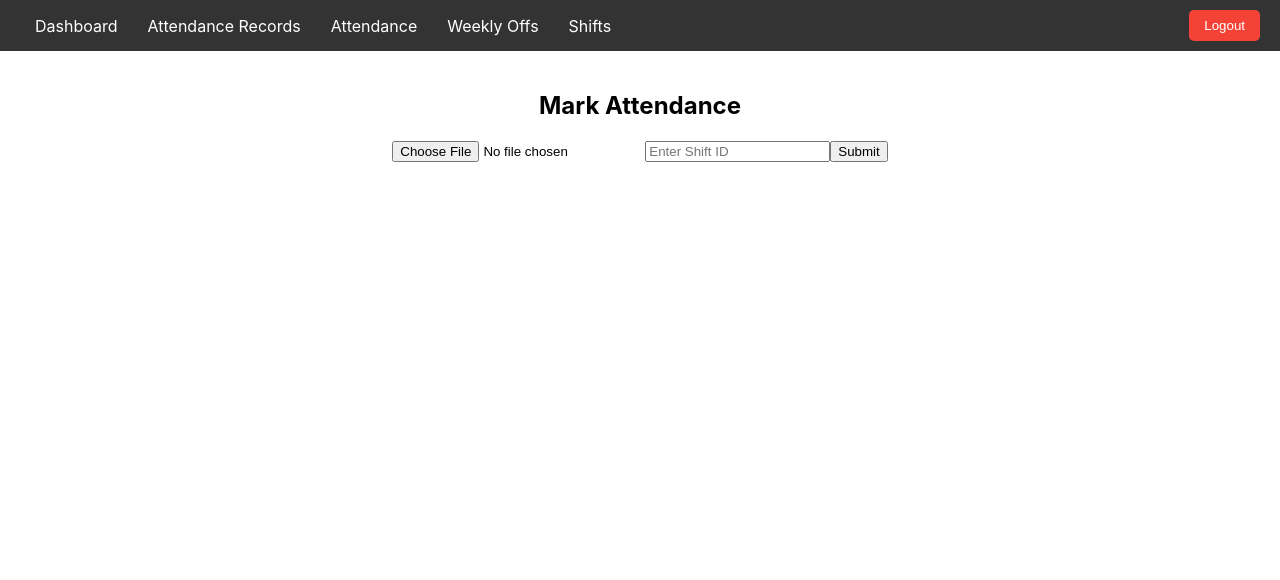
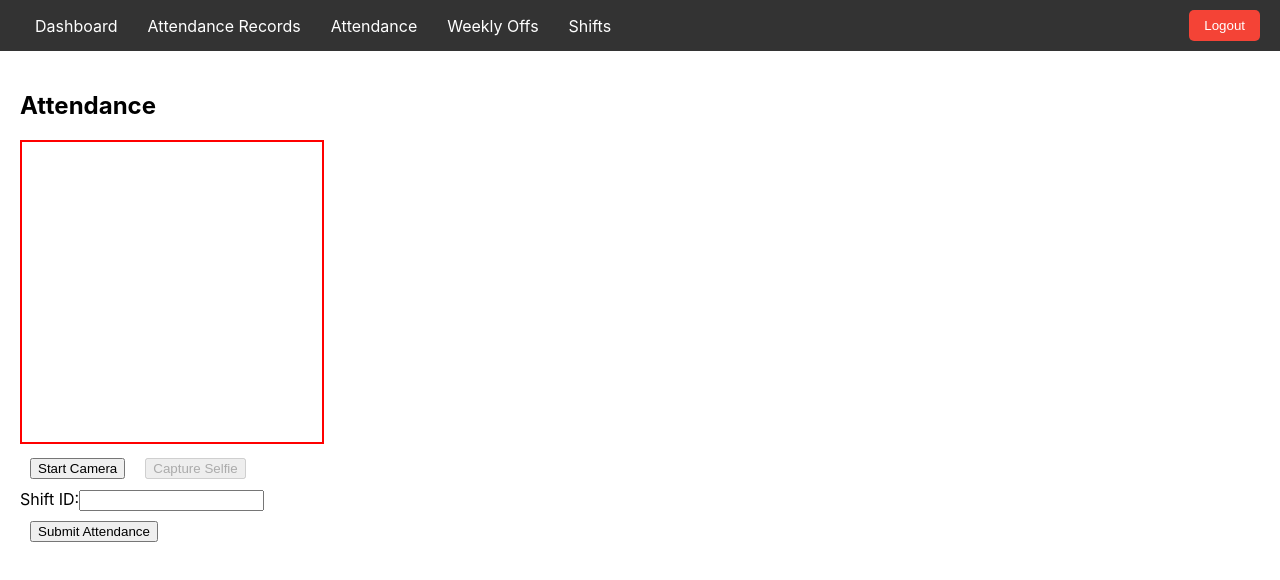
Before and after one commit to sid030599/attendance-frontend, a React (Create React App) app: page /attendance in a window 1280 px wide. Shown: the top 580 px of the page. Built offline with nearby package versions, Linux system fonts and the light colour scheme.

Commit message:
selfie changes

```diff
--- a/src/pages/Attendance.js
+++ b/src/pages/Attendance.js
@@ -1,53 +1,143 @@
-import React, { useState } from 'react';
+import React, { useRef, useState } from 'react';
 import axios from 'axios';
 
 const Attendance = () => {
-  const [image, setImage] = useState(null);
-  const [shiftId, setShiftId] = useState(''); // State for shift input
-  const [message, setMessage] = useState('');
+  const [image, setImage] = useState(null); // Holds the captured image as a File object
+  const [shiftId, setShiftId] = useState('');
+  const [cameraStarted, setCameraStarted] = useState(false); // Tracks whether the camera is active
+  const videoRef = useRef(null);
+  const canvasRef = useRef(null);
 
-  const handleImageUpload = async (e) => {
-    e.preventDefault();
+  const startCamera = () => {
+    console.log("Starting camera...");
+    navigator.mediaDevices
+      .getUserMedia({ video: true })
+      .then((stream) => {
+        videoRef.current.srcObject = stream;
+        videoRef.current.play();
+        setCameraStarted(true);
+      })
+      .catch((err) => {
+        console.error("Error accessing the camera: ", err);
+      });
+  };
+
+  const captureSelfie = () => {
+    const canvas = canvasRef.current;
+    const video = videoRef.current;
+
+    if (!video || !video.srcObject) {
+      alert("Camera not started. Please start the camera first.");
+      return;
+    }
+
+    canvas.width = video.videoWidth;
+    canvas.height = video.videoHeight;
+
+    const ctx = canvas.getContext('2d');
+    ctx.drawImage(video, 0, 0, canvas.width, canvas.height);
+
+    canvas.toBlob(
+      (blob) => {
+        if (blob) {
+          const timestamp = new Date().toISOString().replace(/[:.]/g, '-');
+          const file = new File([blob], `selfie_${timestamp}.jpg`, { type: 'image/jpeg' });
+          setImage(file);
+
+          // Stop the camera and clear video feed
+          const stream = video.srcObject;
+          const tracks = stream.getTracks();
+          tracks.forEach((track) => track.stop());
+          video.srcObject = null;
+          setCameraStarted(false);
+
+          console.log("Captured file:", file);
+          alert("Selfie captured successfully, and camera closed.");
+        } else {
+          console.error("Failed to capture image.");
+          alert("Failed to capture selfie. Please try again.");
+        }
+      },
+      'image/jpeg',
+      1.0
+    );
+  };
+
+  const submitAttendance = async () => {
+    if (!image || !shiftId) {
+      alert("Please capture a selfie and select a shift.");
+      return;
+    }
+
     const formData = new FormData();
+    formData.append('shift', shiftId);
     formData.append('image', image);
-    formData.append('shift', shiftId); // Send the shift ID along with the image
 
     try {
       const token = localStorage.getItem('accessToken');
-      const response = await axios.post('http://127.0.0.1:8000/api/attendance/records/', formData, {
+      const response = await axios.post(
+        'http://127.0.0.1:8000/api/attendance/records/',
+        formData,
+        {
           headers: {
-          Authorization: `Bearer ${token}`,
+            'Authorization': `Bearer ${token}`,
             'Content-Type': 'multipart/form-data',
           },
-      });
-      setMessage('Attendance marked successfully!');
+        }
+      );
+      alert("Attendance submitted successfully!");
     } catch (err) {
-      setMessage('Failed to mark attendance.');
+      console.error("Error submitting attendance: ", err);
+      alert("Failed to submit attendance.");
     }
   };
 
   return (
-    <center>
     <div>
-        <h2>Mark Attendance</h2>
-        <form onSubmit={handleImageUpload}>
+      <h2>Attendance</h2>
+      <div>
+        {/* Display either video feed or captured image */}
+        {image ? (
+          <img
+            src={URL.createObjectURL(image)}
+            alt="Captured Selfie"
+            style={{ width: '300px', height: '300px', border: '2px solid green' }}
+          />
+        ) : (
+          <video
+            ref={videoRef}
+            style={{ width: '300px', height: '300px', border: '2px solid red' }}
+          ></video>
+        )}
+        <canvas ref={canvasRef} style={{ display: 'none' }}></canvas>
+      </div>
+      <button
+        style={{ margin: '10px' }}
+        onClick={startCamera}
+        disabled={cameraStarted || image} // Disable if camera is active or an image is captured
+      >
+        Start Camera
+      </button>
+      <button
+        style={{ margin: '10px' }}
+        onClick={captureSelfie}
+        disabled={!cameraStarted} // Disable if camera is inactive
+      >
+        Capture Selfie
+      </button>
+      <div>
+        <label htmlFor="shift">Shift ID:</label>
         <input
-            type="file"
-            onChange={(e) => setImage(e.target.files[0])}
-            required
-          />
-          <input
-            type="number"
-            placeholder="Enter Shift ID"
+          type="text"
+          id="shift"
           value={shiftId}
           onChange={(e) => setShiftId(e.target.value)}
-            required
         />
-          <button type="submit">Submit</button>
-        </form>
-        {message && <p>{message}</p>}
       </div>
-    </center>
+      <button style={{ margin: '10px' }} onClick={submitAttendance}>
+        Submit Attendance
+      </button>
+    </div>
   );
 };
 
```
Lines whose indentation alone changed are shown as unchanged.
